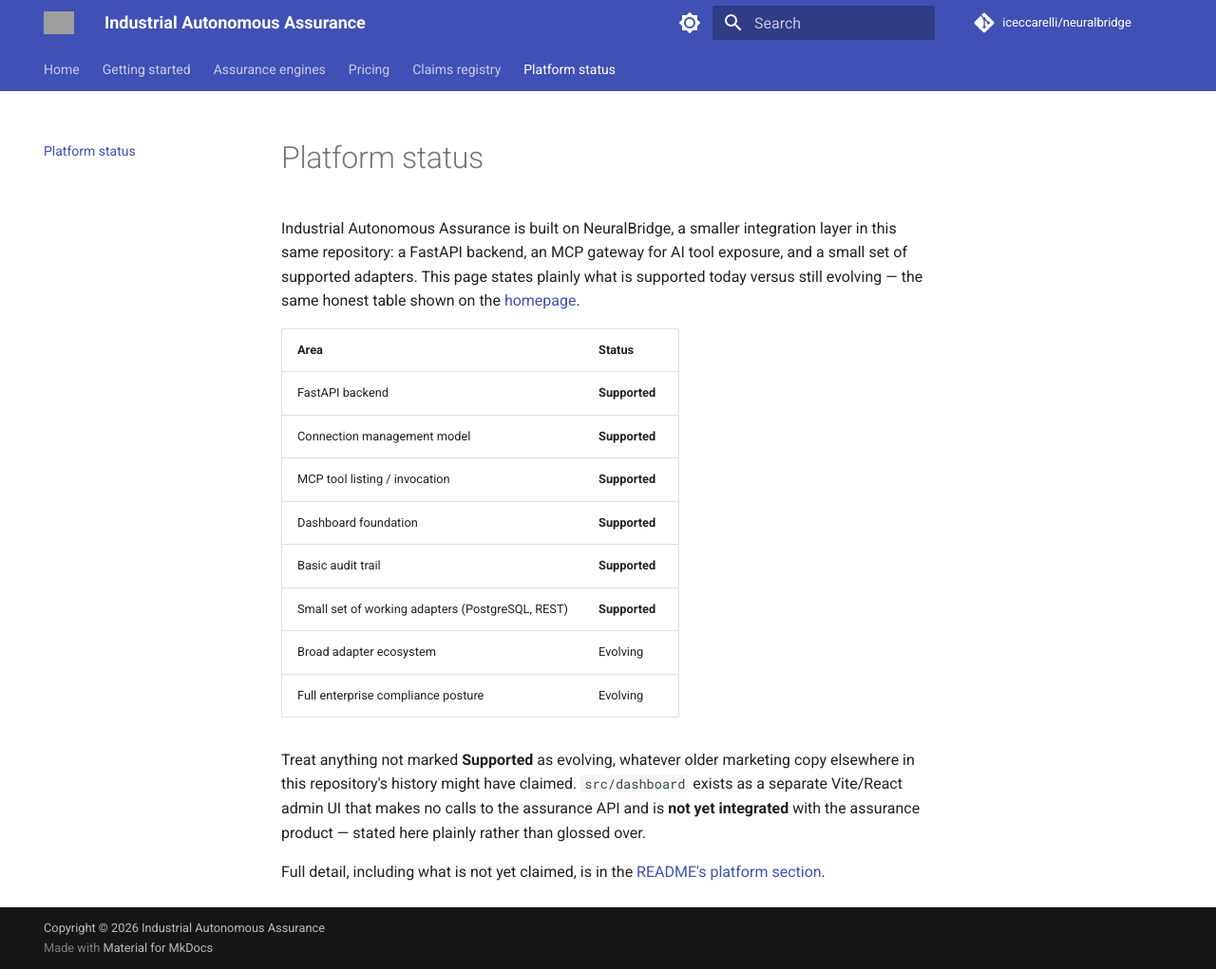
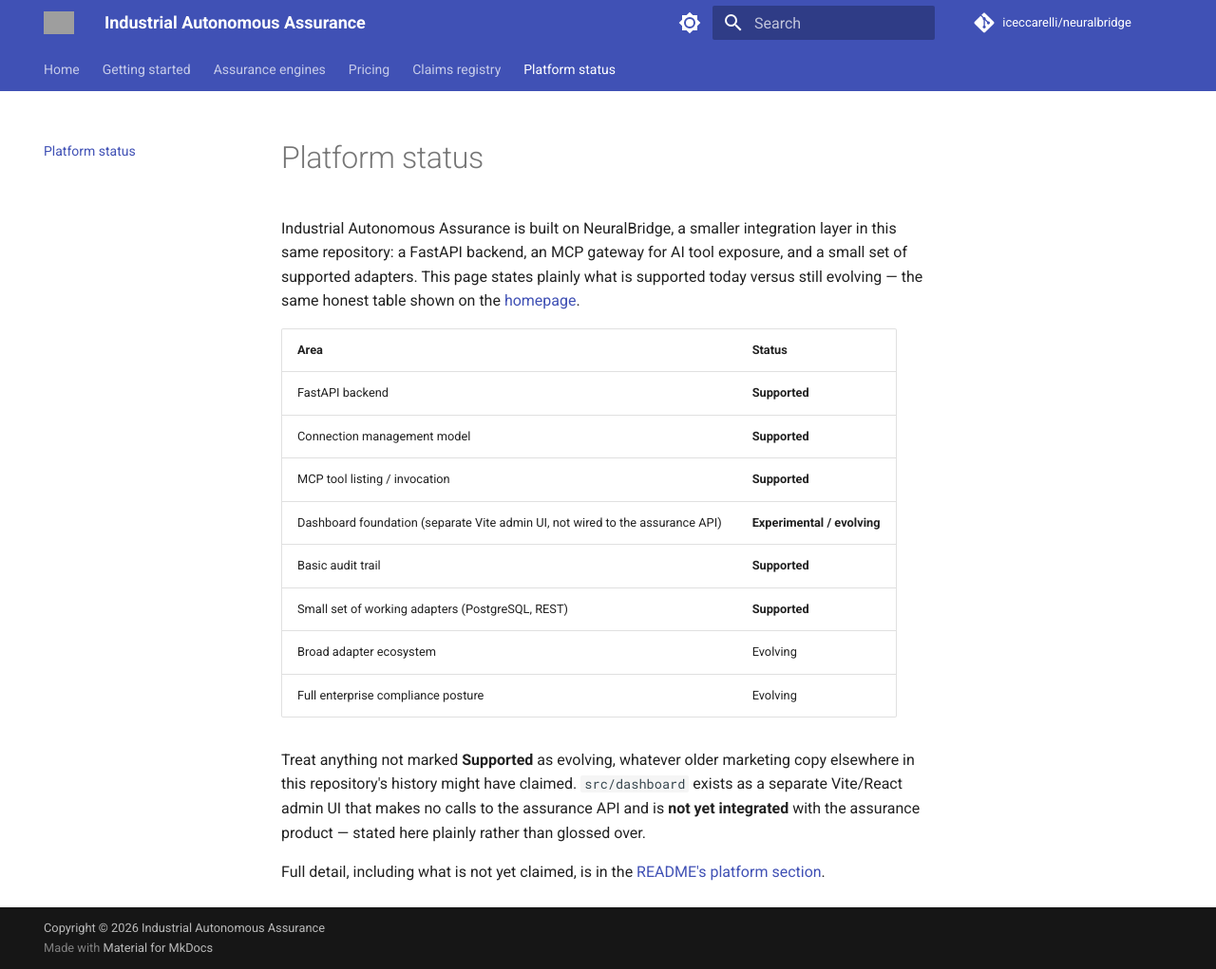
Before and after one commit to iceccarelli/neuralbridge, an MkDocs documentation site: the page built from docs/platform.md, in a window 1280 px wide and 1021 px high. Shown: the whole window at 95% size. Built offline with MkDocs 1.6.1 and Material for MkDocs 9.7.7, drawn with Linux system fonts in a browser that asks for light colours; comment, search, counter and statistics services are not loaded; grey boxes are pictures that could not be loaded.

Commit message:
Dashboard foundation is not Supported: it makes no assurance API calls
Co-Authored-By: Claude Sonnet 5.5 <noreply@anthropic.com>
Claude-Session: https://claude.ai/code/session_019CgeKjF6soN91YMEfQ4Dtd

```diff
--- a/docs/platform.md
+++ b/docs/platform.md
@@ -11,7 +11,7 @@ same honest table shown on the [homepage](https://neuralbridge.io/#platform).
 | FastAPI backend | **Supported** |
 | Connection management model | **Supported** |
 | MCP tool listing / invocation | **Supported** |
-| Dashboard foundation | **Supported** |
+| Dashboard foundation (separate Vite admin UI, not wired to the assurance API) | **Experimental / evolving** |
 | Basic audit trail | **Supported** |
 | Small set of working adapters (PostgreSQL, REST) | **Supported** |
 | Broad adapter ecosystem | Evolving |
```
Also changed, not shown: README.md (+1 -1 lines), 1 other file.
